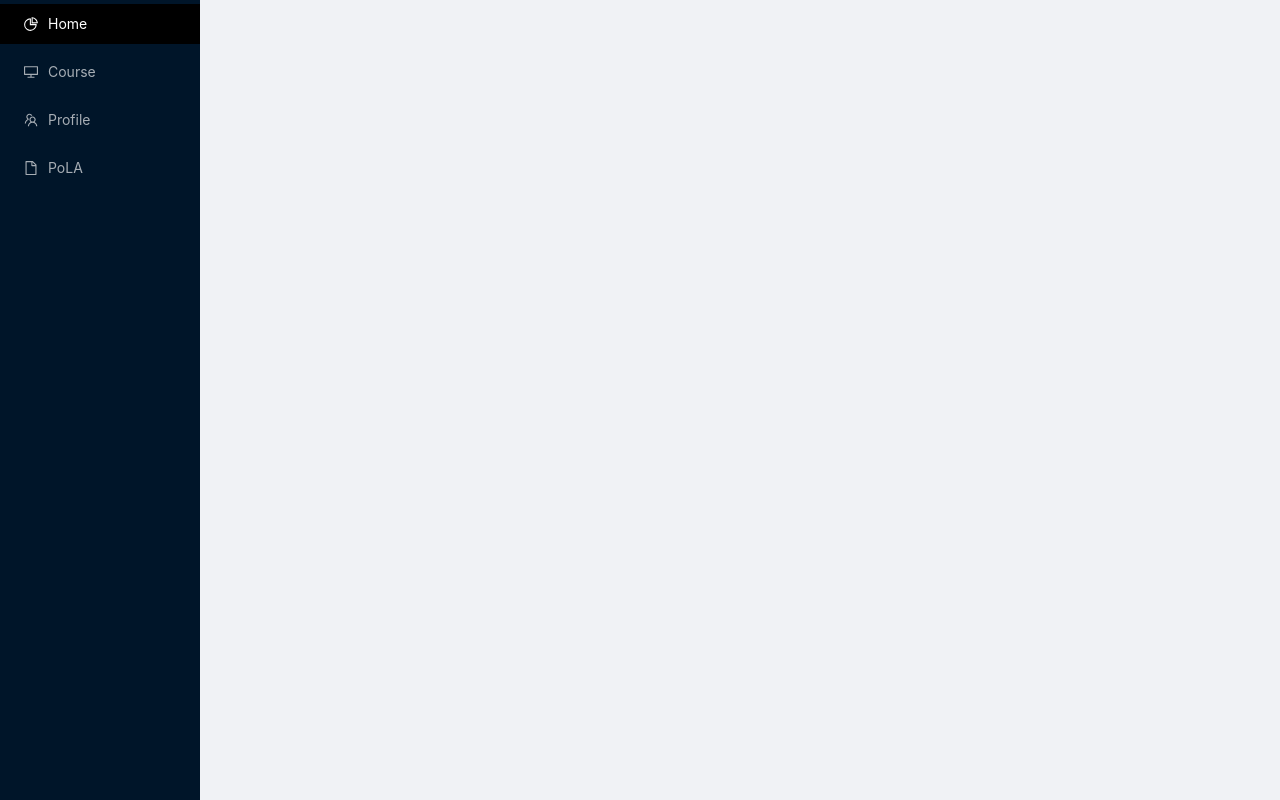
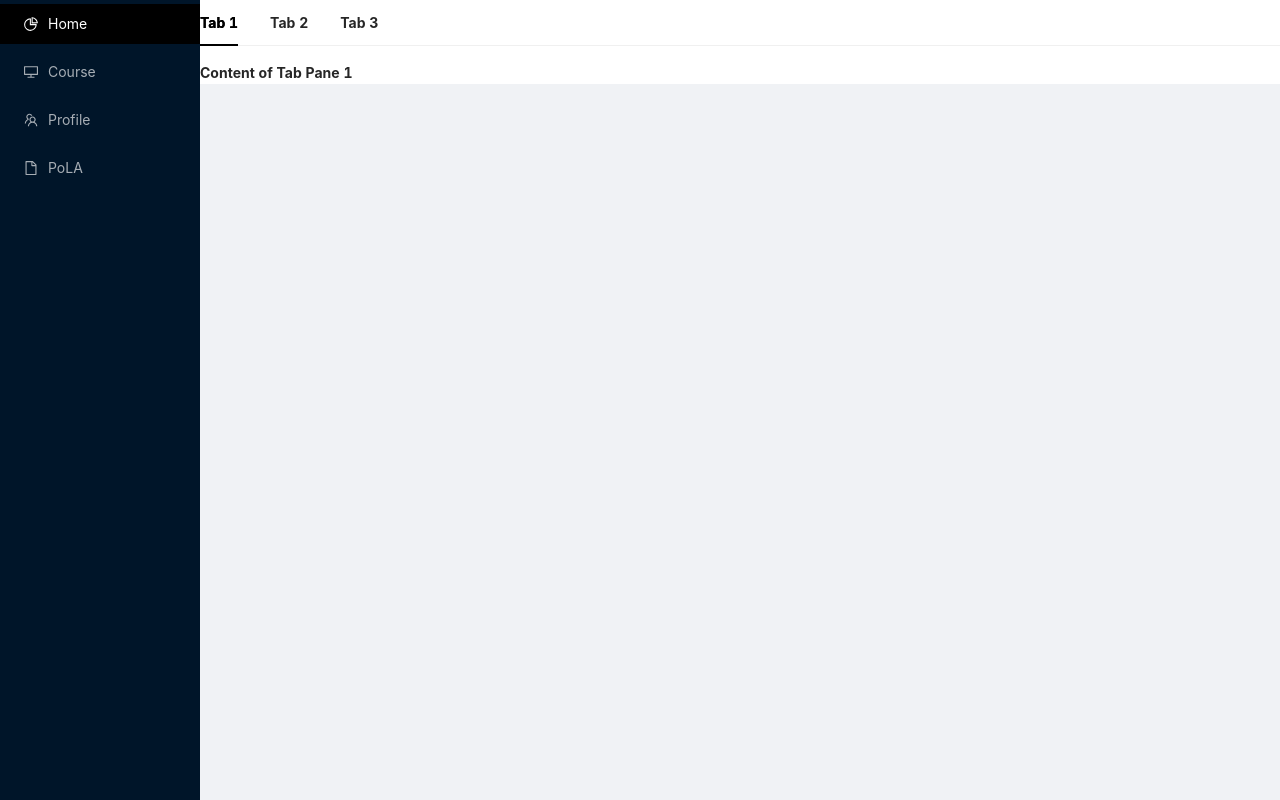
Before and after one commit to creeep123/PoLA, a React (Create React App) app: page /course/detail in a window 1280 px wide. Built offline with nearby package versions, Linux system fonts and the light colour scheme.

Commit message:
Add course detail page

```diff
--- a/src/App.js
+++ b/src/App.js
@@ -5,6 +5,7 @@ import PolaDetailPage from './pages/PolaDetail';
 import ProfilePage from './pages/Profile';
 import CoursePage from './pages/Course';
 import Enroll from './pages/Course/enroll';
+import Detail from './pages/Course/detail';
 import './App.less';
 import {
   DesktopOutlined,
@@ -60,6 +61,7 @@ const App = () => {
           <Route path="/pola" element={<PolaPage />} />
           <Route path="/pola/detail" element={<PolaDetailPage />} />
           <Route path="/course/enroll" element={<Enroll />} />
+          <Route path="/course/detail" element={<Detail />} />
         </Routes>
         </div>
         {/* <Footer
--- a/src/pages/Course/detail.js
+++ b/src/pages/Course/detail.js
@@ -0,0 +1,32 @@
+import { Tabs } from 'antd';
+import React from 'react';
+
+const onChange = (key) => {
+  console.log(key);
+};
+
+const Detail = () => (
+  <Tabs
+    defaultActiveKey="1"
+    onChange={onChange}
+    items={[
+      {
+        label: `Tab 1`,
+        key: '1',
+        children: `Content of Tab Pane 1`,
+      },
+      {
+        label: `Tab 2`,
+        key: '2',
+        children: `Content of Tab Pane 2`,
+      },
+      {
+        label: `Tab 3`,
+        key: '3',
+        children: `Content of Tab Pane 3`,
+      },
+    ]}
+  />
+);
+
+export default Detail;
--- a/src/pages/Course/enroll.js
+++ b/src/pages/Course/enroll.js
@@ -1,5 +1,7 @@
 import { Avatar, Button, Tag, Card, Layout, Col, Row } from 'antd';
 import React from 'react';
+import { Link } from 'react-router-dom';
+
 const { Header, Footer, Sider, Content } = Layout;
 const Enroll = () => {
     return(
@@ -35,9 +37,12 @@ const Enroll = () => {
                       <Tag>User Research</Tag>
                     </p>
                     <p>&nbsp;</p>
-                    <Button type="primary" shape="round">
-                    Enroll
-                    </Button>
+                    <Link to='/course/detail'>
+                      <Button type="primary" shape="round">
+                        Enroll
+                      </Button>
+                    </Link>
+
                   </Card>
             </Col>
             </Row>
```
